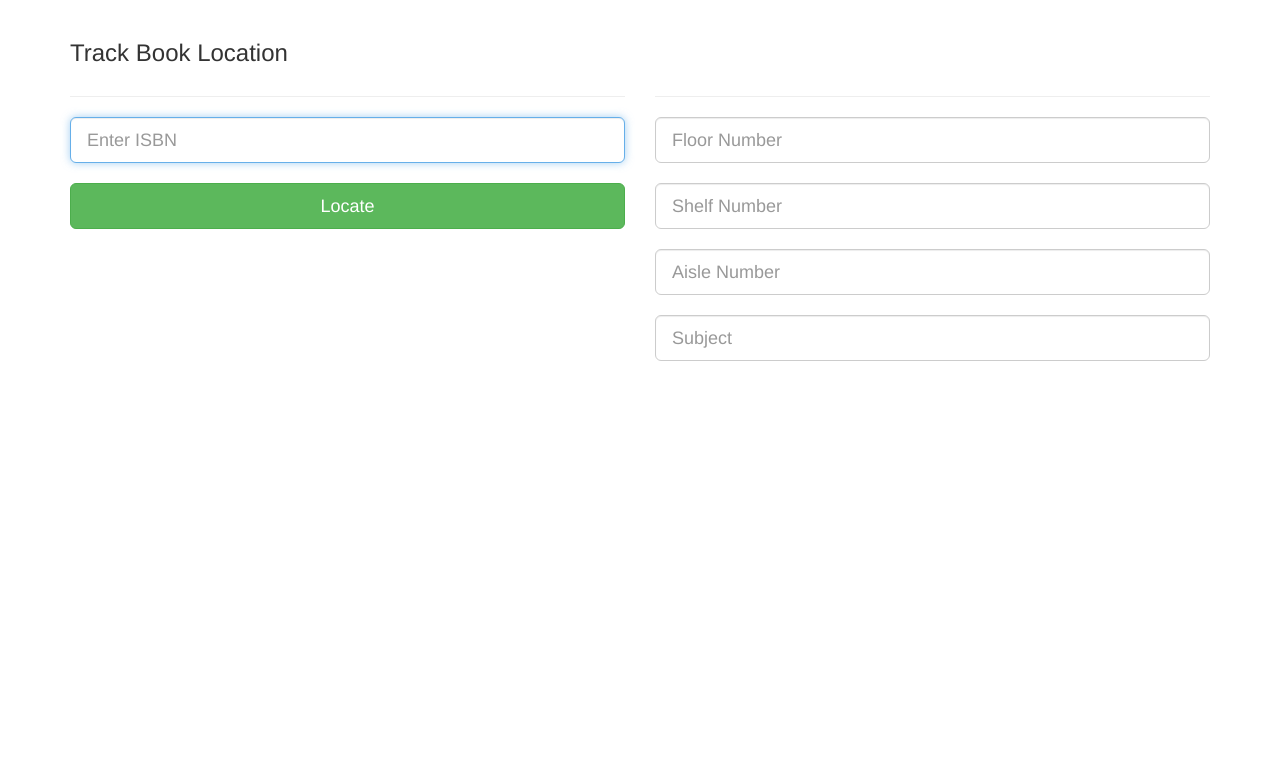
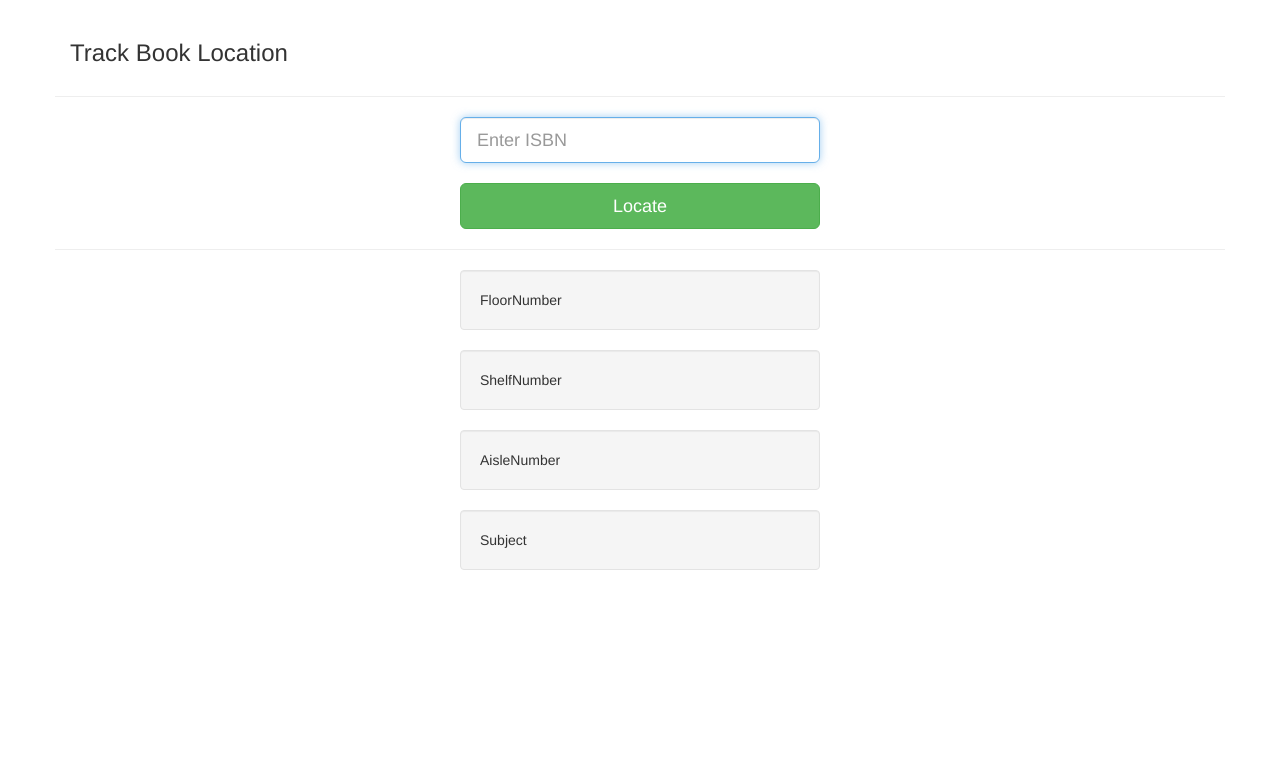
Before and after one commit to pbhatnagar3/LibrarySystem, a Flask app: page /track-book-location in a window 1280 px wide. Shown: the part 52-821 px from the top of the page. Run offline with Flask 2, Linux system fonts and the light colour scheme; some libraries are stand-ins or nearby versions.

Commit message:
css styling

```diff
--- a/templates/track-book-location.html
+++ b/templates/track-book-location.html
@@ -5,9 +5,9 @@
 <form class="form" role="form" method="POST" action="/login/" id="login-form">
 
 <div class="row">
+<hr>
 
-	<div class="col-sm-6">
-	<hr>
+	<div class="col-sm-4 col-sm-offset-4">
 
 		<input name="ISBN" type="text" class="form-control input-lg" placeholder="Enter ISBN" required autofocus>
 		<br>
@@ -15,16 +15,16 @@
 
 	</form>
 	</div>
-	<div class="col-sm-6">
-	<hr>
-		<input name="FloorNumber" type="text" class="form-control input-lg" placeholder="Floor Number" required>
-		<br>
-		<input name="ShelfNumber" type="text" class="form-control input-lg" placeholder="Shelf Number" required>
-		<br>
-		<input name="Aisle Number" type="text" class="form-control input-lg" placeholder="Aisle Number" required>
-		<br>
-		<input name="Subject" type="text" class="form-control input-lg" placeholder="Subject" required>
-		<br>
+</div>
+
+<div class="row">
+<hr>
+	<div class="col-sm-4 col-sm-offset-4">
+	<div class="well">FloorNumber</div>
+	<div class="well">ShelfNumber</div>
+	<div class="well">AisleNumber</div>
+	<div class="well">Subject</div>
+
 
 	</div>
 </div>
```
